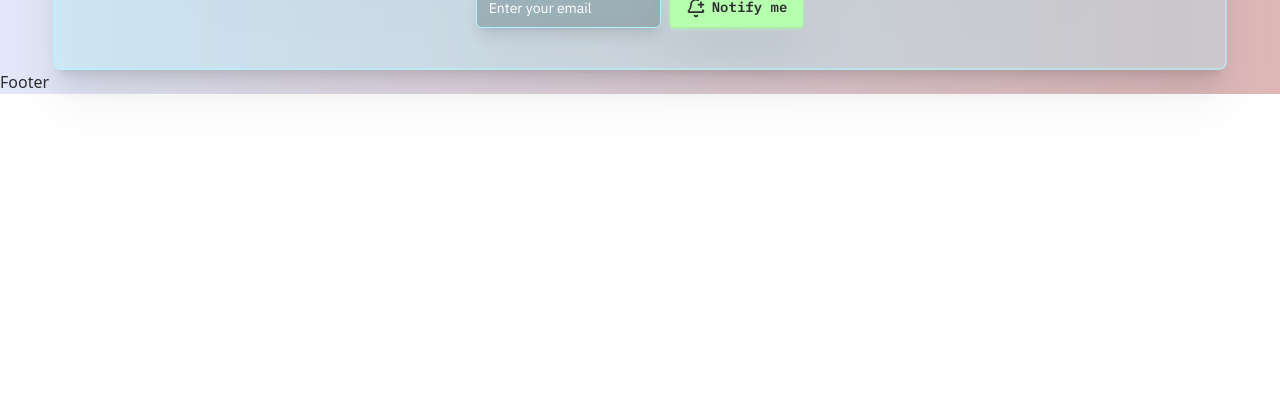
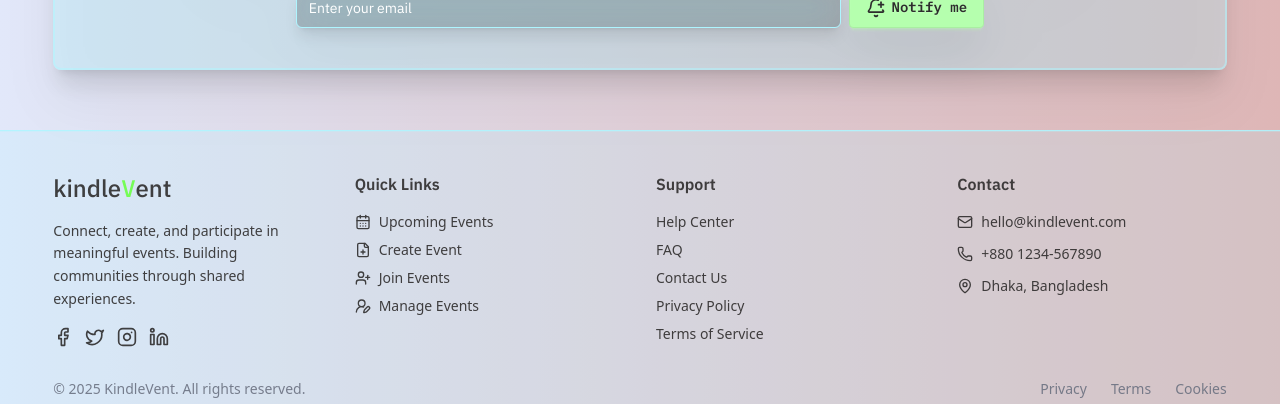
Before and after one commit to code-shams/kindleVent-client-a11-ph, a React (Vite) app: page / in a window 1280 px wide. Shown: the part 1805-2209 px from the top of the page. Before the commit the page ends 1899 px from the top, so only its background shows below. Built offline with nearby package versions, Linux system fonts and the light colour scheme; no server answers.

Commit message:
Added Footer

```diff
--- a/src/components/Footer.jsx
+++ b/src/components/Footer.jsx
@@ -1,9 +1,203 @@
-import React from 'react'
+import React from "react";
+import { Link } from "react-router";
+import {
+    CalendarDays,
+    FilePlus,
+    UserPlus,
+    UserRoundPen,
+    Mail,
+    Phone,
+    MapPin,
+    Facebook,
+    Twitter,
+    Instagram,
+    Linkedin,
+} from "lucide-react";
 
 const Footer = () => {
-  return (
-    <div className=''>Footer</div>
-  )
-}
+    return (
+        <footer className="bg-secondary/20 border-t border-secondary mt-10 md:mt-15 opacity-90">
+            {/* Main Footer Content */}
+            <div className="border-t border-secondary/30">
+                <div className="contain pt-5 md:pt-10">
+                    <div className="grid grid-cols-1 md:grid-cols-2 lg:grid-cols-4 gap-8">
+                        {/* Brand Section */}
+                        <div className="space-y-4">
+                            <Link
+                                to="/"
+                                className="pri-font text-2xl font-medium inline-block"
+                            >
+                                kindle
+                                <span className="text-[#6aff45] sec-font">
+                                    V
+                                </span>
+                                ent
+                            </Link>
+                            <p className="text-sm leading-relaxed">
+                                Connect, create, and participate in meaningful
+                                events. Building communities through shared
+                                experiences.
+                            </p>
+                            <div className="flex gap-3">
+                                <a
+                                    href="#"
+                                    className="hover:text-accent transition"
+                                >
+                                    <Facebook size={20} />
+                                </a>
+                                <a
+                                    href="#"
+                                    className="hover:text-accent transition"
+                                >
+                                    <Twitter size={20} />
+                                </a>
+                                <a
+                                    href="#"
+                                    className="hover:text-accent transition"
+                                >
+                                    <Instagram size={20} />
+                                </a>
+                                <a
+                                    href="#"
+                                    className="hover:text-accent transition"
+                                >
+                                    <Linkedin size={20} />
+                                </a>
+                            </div>
+                        </div>
 
-export default Footer
+                        {/* Quick Links */}
+                        <div className="space-y-4">
+                            <h4 className="font-semibold pri-font">
+                                Quick Links
+                            </h4>
+                            <div className="space-y-2">
+                                <Link
+                                    to="/event/upcoming"
+                                    className="flex items-center gap-2 hover:text-accent transition text-sm"
+                                >
+                                    <CalendarDays size={16} />
+                                    Upcoming Events
+                                </Link>
+                                <Link
+                                    to="/event/create"
+                                    className="flex items-center gap-2 hover:text-accent transition text-sm"
+                                >
+                                    <FilePlus size={16} />
+                                    Create Event
+                                </Link>
+                                <Link
+                                    to="/event/join"
+                                    className="flex items-center gap-2 hover:text-accent transition text-sm"
+                                >
+                                    <UserPlus size={16} />
+                                    Join Events
+                                </Link>
+                                <Link
+                                    to="/event/manage"
+                                    className="flex items-center gap-2 hover:text-accent transition text-sm"
+                                >
+                                    <UserRoundPen size={16} />
+                                    Manage Events
+                                </Link>
+                            </div>
+                        </div>
+
+                        {/* Support */}
+                        <div className="space-y-4">
+                            <h4 className="font-semibold pri-font">
+                                Support
+                            </h4>
+                            <div className="space-y-2">
+                                <Link
+                                    to="/help"
+                                    className="hover:text-accent transition text-sm block"
+                                >
+                                    Help Center
+                                </Link>
+                                <Link
+                                    to="/faq"
+                                    className="hover:text-accent transition text-sm block"
+                                >
+                                    FAQ
+                                </Link>
+                                <Link
+                                    to="/contact"
+                                    className="hover:text-accent transition text-sm block"
+                                >
+                                    Contact Us
+                                </Link>
+                                <Link
+                                    to="/privacy"
+                                    className="hover:text-accent transition text-sm block"
+                                >
+                                    Privacy Policy
+                                </Link>
+                                <Link
+                                    to="/terms"
+                                    className="hover:text-accent transition text-sm block"
+                                >
+                                    Terms of Service
+                                </Link>
+                            </div>
+                        </div>
+
+                        {/* Contact Info */}
+                        <div className="space-y-4">
+                            <h4 className="font-semibold pri-font">
+                                Contact
+                            </h4>
+                            <div className="space-y-3">
+                                <div className="flex items-center gap-2 text-sm">
+                                    <Mail size={16} />
+                                    <span>hello@kindlevent.com</span>
+                                </div>
+                                <div className="flex items-center gap-2 text-sm">
+                                    <Phone size={16} />
+                                    <span>+880 1234-567890</span>
+                                </div>
+                                <div className="flex items-center gap-2 text-sm">
+                                    <MapPin size={16} />
+                                    <span>Dhaka, Bangladesh</span>
+                                </div>
+                            </div>
+                        </div>
+                    </div>
+                </div>
+            </div>
+
+            {/* Bottom Bar */}
+            <div className="">
+                <div className="contain pt-8 pb-2">
+                    <div className="flex flex-col md:flex-row justify-between items-center gap-4">
+                        <p className="text-gray-500 text-sm">
+                            © 2025 KindleVent. All rights reserved.
+                        </p>
+                        <div className="flex gap-6">
+                            <Link
+                                to="/privacy"
+                                className="text-gray-500 hover:text-accent transition text-sm"
+                            >
+                                Privacy
+                            </Link>
+                            <Link
+                                to="/terms"
+                                className="text-gray-500 hover:text-accent transition text-sm"
+                            >
+                                Terms
+                            </Link>
+                            <Link
+                                to="/cookies"
+                                className="text-gray-500 hover:text-accent transition text-sm"
+                            >
+                                Cookies
+                            </Link>
+                        </div>
+                    </div>
+                </div>
+            </div>
+        </footer>
+    );
+};
+
+export default Footer;
--- a/src/components/Navbar.jsx
+++ b/src/components/Navbar.jsx
@@ -55,7 +55,7 @@ const Navbar = () => {
                             <span
                                 className={`hidden ${
                                     menuActive ? "" : "md:block"
-                                } uppercase text-center sec-font font-medium rounded border-secondary p-1 absolute w-54 border right-5 top-17 bg-secondary/90 drop-shadow-2xl translate-x-96 scale-0 group-hover:translate-0 group-hover:scale-100 transition-all duration-400 ease-in-out`}
+                                } uppercase text-center sec-font font-medium rounded border-secondary p-1 absolute w-54 border right-5 top-17 bg-secondary/90 drop-shadow-2xl translate-x-96 scale-0 group-hover:translate-0 group-hover:scale-100 transition-all duration-400 ease-in-out text-black`}
                             >
                                 {user.displayName}
                             </span>
--- a/src/layouts/Main/Mainlayout.jsx
+++ b/src/layouts/Main/Mainlayout.jsx
@@ -36,7 +36,7 @@ const Mainlayout = () => {
                     <header className="">
                         <Navbar></Navbar>
                     </header>
-                    <main className="z-10 relative pt-22 md:pt-26">
+                    <main className="z-10 relative pt-22 md:pt-26 min-h-[calc(100vh-420px)]">
                         <Outlet></Outlet>
                     </main>
                     <footer className="z-10 relative">
--- a/src/pages/Home/Newsletter.jsx
+++ b/src/pages/Home/Newsletter.jsx
@@ -17,7 +17,7 @@ const Newsletter = () => {
                 <input
                     type="text"
                     placeholder="Enter your email"
-                    className="input input-xs md:input-md rounded-md bg-black/20 backdrop-blur-lg focus:outline-accent border border-secondary focus:border-0 shadow-lg placeholder:text-white w-9/12 sm:w-auto mx-auto sm:m-0"
+                    className="input input-xs md:input-md rounded-md bg-black/20 backdrop-blur-lg focus:outline-accent border border-secondary focus:border-0 shadow-lg placeholder:text-white w-9/12 sm:w-6/12 mx-auto sm:m-0"
                 />
                 <button className="btn btn-primary btn-xs md:btn-md hover:bg-accent hover:border-none hover:-translate-y-1 transition sec-font">
                     <BellPlus className="size-3 md:size-5"></BellPlus>
```
